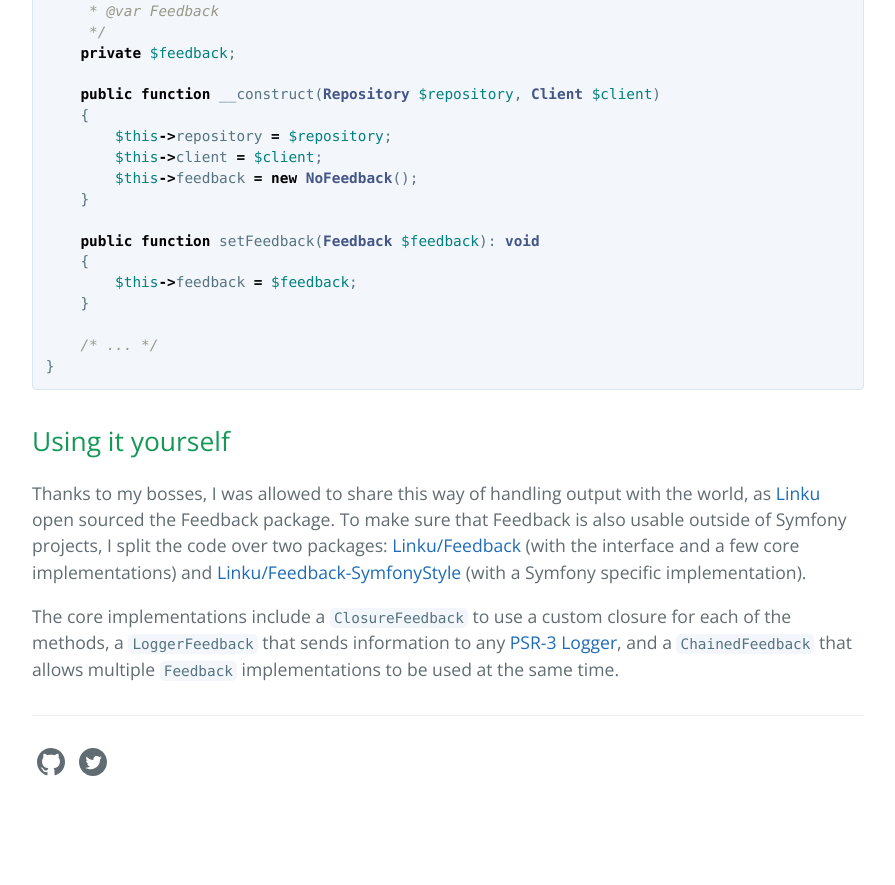
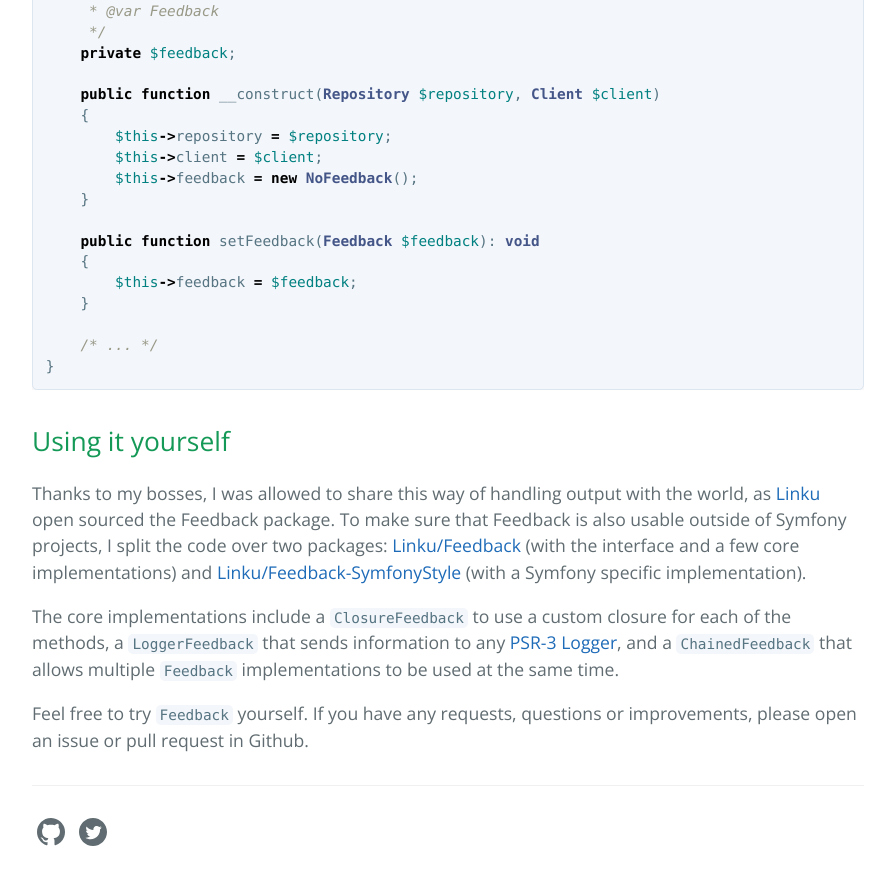
Before and after one commit to TimoBakx/timobakx.github.io, a Jekyll site: the page built from _posts/2020-02-28-cli-output-in-services.md, in a window 1280 px wide and 900 px high, scrolled down 4956 px. Shown: the top 885 px of the window, without its empty margins (192-1087 px from the left). Built offline with Jekyll 4.4.1, drawn with Linux system fonts in a browser that asks for light colours; before the commit the page ends 5786 px from its top, so only the background shows below that.

Commit message:
Added final call-to-action

```diff
--- a/_posts/2020-02-28-cli-output-in-services.md
+++ b/_posts/2020-02-28-cli-output-in-services.md
@@ -248,6 +248,9 @@ each of the methods, a `LoggerFeedback` that sends information to any [PSR-3 Log
 and a `ChainedFeedback` that allows multiple `Feedback` implementations to be
 used at the same time.
 
+Feel free to try `Feedback` yourself. If you have any requests, questions or
+improvements, please open an issue or pull request in Github.
+
 
 [_command]: https://symfony.com/doc/current/console.html
 [_command_class]: https://github.com/symfony/symfony/blob/5.0/src/Symfony/Component/Console/Command/Command.php
```
